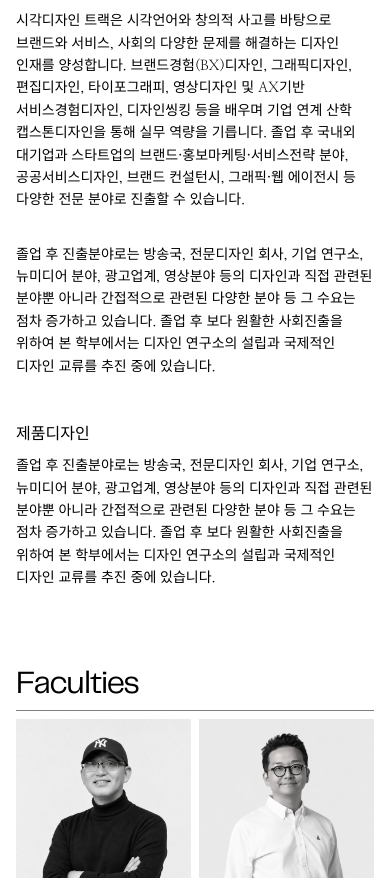
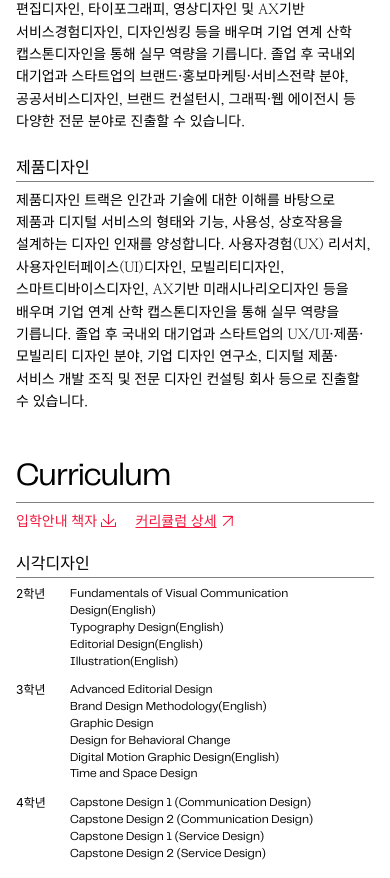
Before and after one commit to handong-ccd/hgu-ccd, a Next.js app: page / in a window 390 px wide. Shown: the part 1706-2584 px from the top of the page. Built offline with nearby package versions, Linux system fonts and the light colour scheme; a web font is replaced by a local one.

Commit message:
feat : About 트랙 소개 모바일 추가·커리큘럼 모바일 학년별 과목 반영

```diff
--- a/src/app/page.tsx
+++ b/src/app/page.tsx
@@ -21,8 +21,11 @@ export default function Home() {
         </IntroScene>
         <div className="relative z-[1] bg-white">
           <Container className="flex flex-col gap-20 py-10 md:gap-[100px] md:pt-[60px] md:pb-[100px]">
-            <TrackAbout />
-            <Curriculum />
+            {/* About → Curriculum: Mo 48px / PC 100px (Figma 6:2108 / 6:364) */}
+            <div className="flex flex-col gap-12 md:gap-[100px]">
+              <TrackAbout />
+              <Curriculum />
+            </div>
             <Faculties />
           </Container>
           <Container className="pt-10 pb-10 md:pt-0 md:pb-[100px]">
--- a/src/components/sections/Curriculum.tsx
+++ b/src/components/sections/Curriculum.tsx
@@ -42,7 +42,7 @@ function DownloadLinks({ variant }: { variant: "desktop" | "mobile" }) {
   const desktop = variant === "desktop";
   const k = desktop ? 1 : 0.8125;
   return (
-    <ul className={desktop ? "hidden shrink-0 items-start gap-12 md:flex" : "flex flex-col items-start gap-2 md:hidden"}>
+    <ul className={desktop ? "hidden shrink-0 items-start gap-12 md:flex" : "flex flex-wrap items-start gap-x-5 gap-y-2 md:hidden"}>
       {DOWNLOADS.map((item) => {
         const external = item.kind === "external";
         const ready = item.href !== "#";
@@ -88,21 +88,31 @@ function Summary({ text }: { text: string }) {
   );
 }
 
-/** 커리큘럼 위 트랙 소개 (Tablet+) — Figma 419:998 · 소개 문구가 있는 트랙만 2열 */
+/** 트랙 이름 + 아래 구분선 (Mo 16px / PC 20px) */
+function TrackTitle({ name }: { name: string }) {
+  return (
+    <div className="flex flex-col gap-1">
+      <h3 className="text-[16px] leading-[1.2] font-medium md:text-[20px] md:leading-[1.4]">{name}</h3>
+      <hr className="border-0 border-t border-line" />
+    </div>
+  );
+}
+
+/**
+ * 커리큘럼 위 트랙 소개 — GNB "About" 이 이동하는 곳 (id="about")
+ * Figma PC 419:998 (2열) / 모바일 6:2109 (세로). 소개 문구가 있는 트랙만
+ */
 export async function TrackAbout() {
   const tracks = (await getTracks()).filter((t) => t.summary);
   if (!tracks.length) return null;
 
   return (
-    <section aria-labelledby="track-about" className="hidden flex-col gap-8 md:flex">
+    <section id="about" aria-labelledby="track-about" className="flex scroll-mt-4 flex-col gap-6 md:gap-8">
       <SectionHeading id="track-about" title="About" />
-      <div className="flex gap-10 lg:gap-[100px]">
+      <div className="flex flex-col gap-6 md:flex-row md:gap-10 lg:gap-[100px]">
         {tracks.map((track) => (
-          <div key={track.name} className="flex min-w-0 flex-1 flex-col gap-5">
-            <div className="flex flex-col gap-1">
-              <h3 className="text-[20px] leading-[1.4] font-medium">{track.name}</h3>
-              <hr className="border-0 border-t border-line" />
-            </div>
+          <div key={track.name} className="flex min-w-0 flex-col gap-2 md:flex-1 md:gap-5">
+            <TrackTitle name={track.name} />
             <Summary text={track.summary} />
           </div>
         ))}
@@ -125,26 +135,37 @@ export async function Curriculum() {
         below={<DownloadLinks variant="mobile" />}
       />
 
-      {/* Mobile: 트랙 소개 문단 (Tablet+ 는 위 About 에) */}
-      <div className="mt-12 flex flex-col gap-[46px] md:hidden">
-        {tracks
-          .filter((track) => track.summary)
-          .map((track) => (
-            <div key={track.name} className="flex flex-col gap-3">
-              <h3 className="text-[16px] leading-[1.2] font-medium">{track.name}</h3>
-              <Summary text={track.summary} />
-            </div>
-          ))}
+      {/* Mobile: 트랙별 학년 줄 (학년 50px + 과목) — Figma 6:2130. 과목 없는 학년은 생략 */}
+      <div className="mt-6 flex flex-col gap-6 md:hidden">
+        {tracks.map((track) => (
+          <div key={track.name} className="flex flex-col gap-2">
+            <TrackTitle name={track.name} />
+            <dl className="flex flex-col gap-3 text-[12px] leading-[1.4]">
+              {track.columns
+                .flat()
+                .filter((group) => group.courses.length > 0)
+                .map((group) => (
+                  <div key={group.label} className="flex gap-1">
+                    <dt className="w-[50px] shrink-0">{group.label}</dt>
+                    <dd className="min-w-0 flex-1 font-telegraf">
+                      <ul>
+                        {group.courses.map((course) => (
+                          <li key={course}>{course}</li>
+                        ))}
+                      </ul>
+                    </dd>
+                  </div>
+                ))}
+            </dl>
+          </div>
+        ))}
       </div>
 
       {/* Tablet+: 트랙별 1~4학년 과목 (Figma 6:365) */}
       <div className="mt-6 hidden flex-col gap-6 md:flex">
         {tracks.map((track) => (
           <div key={track.name} className="flex flex-col gap-5">
-            <div className="flex flex-col gap-1">
-              <h3 className="text-[20px] leading-[1.4] font-medium">{track.name}</h3>
-              <hr className="border-0 border-t border-line" />
-            </div>
+            <TrackTitle name={track.name} />
             <div className="grid grid-cols-2 gap-x-6 gap-y-8 leading-[1.4] lg:grid-cols-4">
               {track.columns.map((column, i) => (
                 <div key={i} className="flex min-w-0 flex-col gap-8">
--- a/src/components/sections/Intro.tsx
+++ b/src/components/sections/Intro.tsx
@@ -4,7 +4,7 @@ import { LineReveal } from "@/components/motion/LineReveal";
 /** 배너 아래 학부 소개 — 제목 → 영문 → 국문 순으로 한 줄씩 등장 */
 export function Intro() {
   return (
-    <section id="about" aria-label="학부 소개" className="bg-black text-white 2xl:min-h-[960px]">
+    <section id="intro" aria-label="학부 소개" className="bg-black text-white 2xl:min-h-[960px]">
       <Container className="flex flex-col gap-[100px] pt-10 pb-[90px] md:flex-row md:justify-between md:gap-[60px] md:pt-[60px] md:pb-[100px]">
         <LineReveal
           as="h1"
--- a/src/data/curriculum.ts
+++ b/src/data/curriculum.ts
@@ -2,17 +2,16 @@
 // 과목 배치: Figma 6:364 (트랙별 1~4학년 4열 + 융합교과목)
 import type { Track } from "@/types/curriculum";
 
-// TODO: 제품디자인 트랙 소개 문구로 교체 (현재 Figma 시안의 공통 문구)
-const COMMON_SUMMARY =
-  "졸업 후 진출분야로는 방송국, 전문디자인 회사, 기업 연구소, 뉴미디어 분야, 광고업계, 영상분야 등의 디자인과 직접 관련된 분야뿐 아니라 간접적으로 관련된 다양한 분야 등 그 수요는 점차 증가하고 있습니다. 졸업 후 보다 원활한 사회진출을 위하여 본 학부에서는 디자인 연구소의 설립과 국제적인 디자인 교류를 추진 중에 있습니다.";
+// 트랙 소개(About) — Figma 6:2071 (480:1829 / 480:1834)
+const VISUAL_SUMMARY =
+  "시각디자인 트랙은 시각언어와 창의적 사고를 바탕으로 브랜드와 서비스, 사회의 다양한 문제를 해결하는 디자인 인재를 양성합니다. 브랜드경험(BX)디자인, 그래픽디자인, 편집디자인, 타이포그래피, 영상디자인 및 AX기반 서비스경험디자인, 디자인씽킹 등을 배우며 기업 연계 산학 캡스톤디자인을 통해 실무 역량을 기릅니다. 졸업 후 국내외 대기업과 스타트업의 브랜드·홍보마케팅·서비스전략 분야, 공공서비스디자인, 브랜드 컨설턴시, 그래픽·웹 에이전시 등 다양한 전문 분야로 진출할 수 있습니다.";
+const PRODUCT_SUMMARY =
+  "제품디자인 트랙은 인간과 기술에 대한 이해를 바탕으로 제품과 디지털 서비스의 형태와 기능, 사용성, 상호작용을 설계하는 디자인 인재를 양성합니다. 사용자경험(UX) 리서치, 사용자인터페이스(UI)디자인, 모빌리티디자인, 스마트디바이스디자인, AX기반 미래시나리오디자인 등을 배우며 기업 연계 산학 캡스톤디자인을 통해 실무 역량을 기릅니다. 졸업 후 국내외 대기업과 스타트업의 UX/UI·제품·모빌리티 디자인 분야, 기업 디자인 연구소, 디지털 제품·서비스 개발 조직 및 전문 디자인 컨설팅 회사 등으로 진출할 수 있습니다.";
 
 export const TRACKS: Track[] = [
   {
     name: "시각디자인",
-    summary: [
-      "시각디자인 트랙은 시각언어와 창의적 사고를 바탕으로 브랜드와 서비스, 사회의 다양한 문제를 해결하는 디자인 인재를 양성합니다. 브랜드경험(BX)디자인, 그래픽디자인, 편집디자인, 타이포그래피, 영상디자인 및 AX기반 서비스경험디자인, 디자인씽킹 등을 배우며 기업 연계 산학 캡스톤디자인을 통해 실무 역량을 기릅니다. 졸업 후 국내외 대기업과 스타트업의 브랜드·홍보마케팅·서비스전략 분야, 공공서비스디자인, 브랜드 컨설턴시, 그래픽·웹 에이전시 등 다양한 전문 분야로 진출할 수 있습니다.",
-      COMMON_SUMMARY,
-    ].join("\n\n"),
+    summary: VISUAL_SUMMARY,
     columns: [
       // TODO: 1학년 트랙 과목 (시안에 아직 내용 없음)
       [{ label: "1학년", courses: [] }],
@@ -55,7 +54,7 @@ export const TRACKS: Track[] = [
   },
   {
     name: "제품디자인",
-    summary: COMMON_SUMMARY,
+    summary: PRODUCT_SUMMARY,
     columns: [
       // TODO: 1학년 트랙 과목 (시안에 아직 내용 없음)
       [{ label: "1학년", courses: [] }],
```
